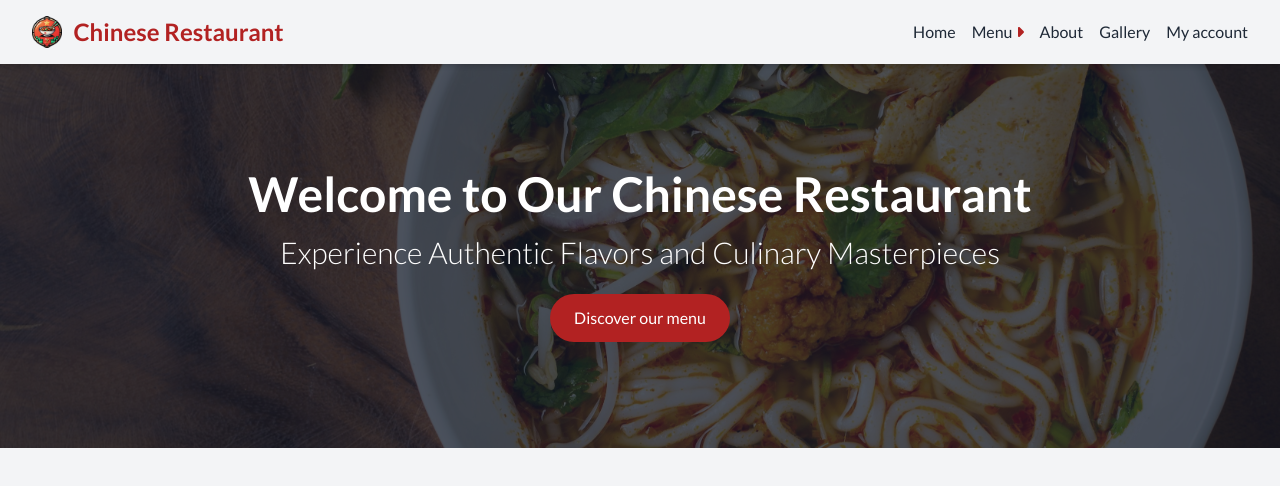
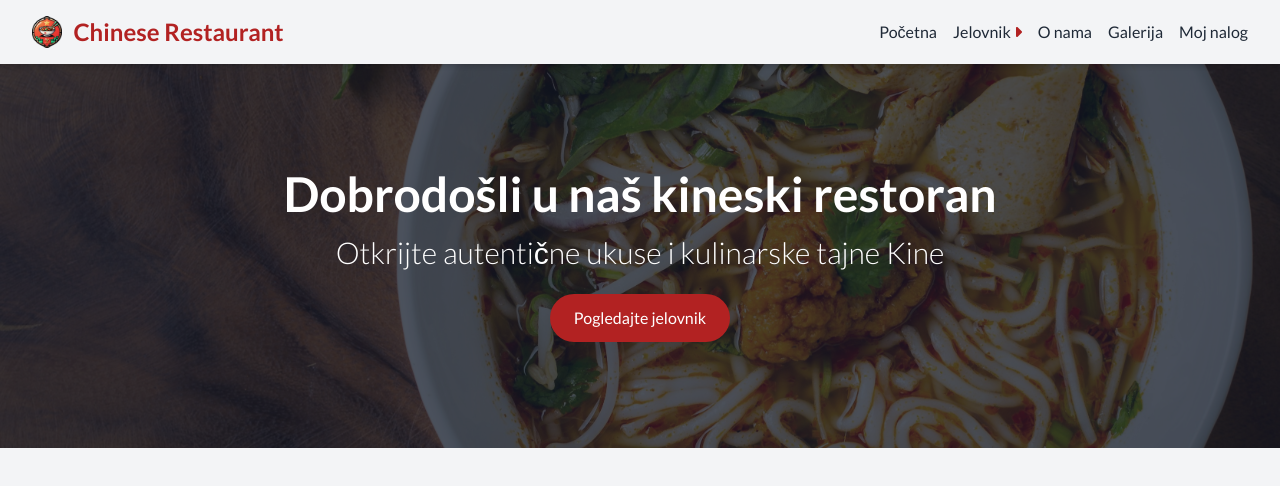
Before and after one commit to ilija02/restaurant-app, a Vue app: page / in a window 1280 px wide. Shown: the top 486 px of the page. Built offline with nearby package versions, Linux system fonts and the light colour scheme.

Commit message:
add initial internationalization

```diff
--- a/package.json
+++ b/package.json
@@ -9,8 +9,12 @@
     "preview": "vite preview"
   },
   "dependencies": {
+    "@fortawesome/fontawesome-svg-core": "^6.5.2",
+    "@fortawesome/free-solid-svg-icons": "^6.5.2",
+    "@fortawesome/vue-fontawesome": "^3.0.8",
     "jspdf": "^2.5.1",
     "vue": "^3.4.21",
+    "vue-i18n": "^9.13.1",
     "vue-router": "^4.0.13",
     "vuex": "^4.0.2"
   },
--- a/src/components/layout/Header.vue
+++ b/src/components/layout/Header.vue
@@ -12,11 +12,11 @@
           </div>
         </div>
         <div class="hidden md:flex items-center space-x-4">
-          <router-link to="/" class="text-gray-800 hover:text-primary-500">Home</router-link>
+          <router-link to="/" class="text-gray-800 hover:text-primary-500">{{ $t("nav.home") }}</router-link>
           <!-- Menu with submenu -->
           <div class="relative">
             <router-link to="/menu" class="text-gray-800 hover:text-primary-500" @mouseover="showSubmenu"
-              @mouseleave="hideSubmenu">Menu
+              @mouseleave="hideSubmenu">{{ $t("nav.menu") }}
               <span class="text-primary-500">
                 <fa icon="caret-down" v-if="submenuOpen" />
                 <fa icon="caret-right" v-else />
@@ -27,18 +27,20 @@
               class="absolute top-full left-0 bg-white shadow-lg py-2 mt-1 w-40 rounded-md overflow-visible z-10"
               @mouseover="showSubmenu" @mouseleave="hideSubmenu">
               <router-link to="/menu/appetizers"
-                class="block px-4 py-2 text-gray-800 hover:bg-gray-200 hover:text-primary-500">Appetizers</router-link>
+                class="block px-4 py-2 text-gray-800 hover:bg-gray-200 hover:text-primary-500">{{ $t("menu.appetizers")
+                }}</router-link>
               <router-link to="/menu/main-courses"
-                class="block px-4 py-2 text-gray-800 hover:bg-gray-200 hover:text-primary-500">Main
-                Courses</router-link>
+                class="block px-4 py-2 text-gray-800 hover:bg-gray-200 hover:text-primary-500">{{ $t("menu.main")
+                }}</router-link>
               <router-link to="/menu/desserts"
-                class="block px-4 py-2 text-gray-800 hover:bg-gray-200 hover:text-primary-500">Desserts</router-link>
+                class="block px-4 py-2 text-gray-800 hover:bg-gray-200 hover:text-primary-500">{{ $t("menu.desserts")
+                }}</router-link>
             </div>
           </div>
           <!-- End of Menu with submenu -->
-          <router-link to="#" class="text-gray-800 hover:text-primary-500">About</router-link>
-          <router-link to="#" class="text-gray-800 hover:text-primary-500">Gallery</router-link>
-          <router-link to="#" class="text-gray-800 hover:text-primary-500">My account</router-link>
+          <router-link to="#" class="text-gray-800 hover:text-primary-500">{{ $t("nav.about") }}</router-link>
+          <router-link to="#" class="text-gray-800 hover:text-primary-500">{{ $t("nav.gallery") }}</router-link>
+          <router-link to="#" class="text-gray-800 hover:text-primary-500">{{ $t("nav.account") }}</router-link>
         </div>
         <button type="button"
           class="md:hidden text-gray-500 hover:text-primary-500 focus:outline-none focus:text-primary-500"
@@ -52,12 +54,13 @@
     <!-- Mobile menu, show/hide based on menuOpen state. -->
     <div v-if="menuOpen" class="md:hidden transition ease-in-out duration-150">
       <div class="px-2 pt-4 pb-3 space-y-2 sm:px-3 shadow-primary-500 shadow-md">
-        <router-link to="/"
-          class="block text-gray-800 hover:bg-gray-200 hover:text-primary-500 py-1 px-2 rounded-md">Home</router-link>
+        <router-link to="/" class="block text-gray-800 hover:bg-gray-200 hover:text-primary-500 py-1 px-2 rounded-md">{{
+          $t("nav.home") }}</router-link>
         <!-- Mobile submenu -->
         <div class="relative z-10" @click="toggleSubmenu">
           <router-link to="#"
-            class="block text-gray-800 hover:bg-gray-200 hover:text-primary-500 py-1 px-2 rounded-md">Menu
+            class="block text-gray-800 hover:bg-gray-200 hover:text-primary-500 py-1 px-2 rounded-md">{{ $t("nav.menu")
+            }}
             <span class="text-primary-500">
               <fa icon="caret-down" v-if="submenuOpen" />
               <fa icon="caret-right" v-else />
@@ -67,24 +70,25 @@
           <div v-if="submenuOpen"
             class="absolute top-full left-0 bg-white shadow-lg py-2 mt-1 w-full rounded-md overflow-visible">
             <router-link to="/menu/all" class="block px-4 py-2 text-gray-800 hover:bg-gray-200 hover:text-primary-500"
-              @click="hideSubmenu">All categories</router-link>
+              @click="hideSubmenu">{{ $t("menu.all") }}</router-link>
             <router-link to="/menu/appetizers"
-              class="block px-4 py-2 text-gray-800 hover:bg-gray-200 hover:text-primary-500"
-              @click="hideSubmenu">Appetizers</router-link>
+              class="block px-4 py-2 text-gray-800 hover:bg-gray-200 hover:text-primary-500" @click="hideSubmenu">{{
+                $t("menu.appetizers") }}</router-link>
             <router-link to="/menu/main-courses"
-              class="block px-4 py-2 text-gray-800 hover:bg-gray-200 hover:text-primary-500">Main
-              Courses</router-link>
+              class="block px-4 py-2 text-gray-800 hover:bg-gray-200 hover:text-primary-500">{{ $t("menu.main")
+              }}</router-link>
             <router-link to="/menu/desserts"
-              class="block px-4 py-2 text-gray-800 hover:bg-gray-200 hover:text-primary-500">Desserts</router-link>
+              class="block px-4 py-2 text-gray-800 hover:bg-gray-200 hover:text-primary-500">{{ $t("menu.desserts")
+              }}</router-link>
           </div>
         </div>
         <!-- End of Mobile submenu -->
-        <router-link to="#"
-          class="block text-gray-800 hover:bg-gray-200 hover:text-primary-500 py-1 px-2 rounded-md">About</router-link>
-        <router-link to="#"
-          class="block text-gray-800 hover:bg-gray-200 hover:text-primary-500 py-1 px-2 rounded-md">Gallery</router-link>
-        <router-link to="#" class="block text-gray-800 hover:bg-gray-200 hover:text-primary-500 py-1 px-2 rounded-md">My
-          account</router-link>
+        <router-link to="#" class="block text-gray-800 hover:bg-gray-200 hover:text-primary-500 py-1 px-2 rounded-md">{{
+          $t("nav.about") }}</router-link>
+        <router-link to="#" class="block text-gray-800 hover:bg-gray-200 hover:text-primary-500 py-1 px-2 rounded-md">{{
+          $t('nav.gallery') }}</router-link>
+        <router-link to="#" class="block text-gray-800 hover:bg-gray-200 hover:text-primary-500 py-1 px-2 rounded-md">{{
+          $t('nav.account') }}</router-link>
       </div>
     </div>
   </nav>
--- /dev/null
+++ b/src/locales/en.js
@@ -0,0 +1,26 @@
+export default {
+  nav: {
+    home: "Home",
+    menu: "Menu",
+    about: "About",
+    gallery: "Gallery",
+    account: "My Account",
+  },
+  home: {
+    welcome: "Welcome to our Chinese restaurant",
+    subtitle: "Discover authentic flavors and culinary secrets of China",
+    menu: "View Menu",
+  },
+  menu: {
+    subtitle: "Our Offer",
+    appetizers: "Appetizers",
+    main: "Main Courses",
+    desserts: "Desserts",
+    all: "All Dishes",
+    sort: "Sort by",
+    find: "Find Dish",
+    download: "Download Menu",
+    name: "Name",
+    price: "Price",
+  },
+};
--- /dev/null
+++ b/src/locales/sr.js
@@ -0,0 +1,26 @@
+export default {
+  nav: {
+    home: "Početna",
+    menu: "Jelovnik",
+    about: "O nama",
+    gallery: "Galerija",
+    account: "Moj nalog",
+  },
+  home: {
+    welcome: "Dobrodošli u naš kineski restoran",
+    subtitle: "Otkrijte autentične ukuse i kulinarske tajne Kine",
+    menu: "Pogledajte jelovnik",
+  },
+  menu: {
+    subtitle: "Naša ponuda",
+    appetizers: "Predjela",
+    main: "Glavna jela",
+    desserts: "Deserti",
+    all: "Sva jela",
+    sort: "Sortiraj po",
+    find: "Pronađi jelo",
+    download: "Preuzmi jelovnik",
+    name: "Naziv",
+    price: "Cena",
+  },
+};
--- a/src/main.js
+++ b/src/main.js
@@ -1,15 +1,32 @@
 import { createApp } from "vue";
+import { createI18n } from "vue-i18n";
+
 import { fas } from "@fortawesome/free-solid-svg-icons";
 import { library } from "@fortawesome/fontawesome-svg-core";
 import { FontAwesomeIcon } from "@fortawesome/vue-fontawesome";
+
 import App from "./App.vue";
 import router from "./router";
 import store from "./store";
 import "./style.css";
 
+// Setup internationalization
+import en_locale from "@/locales/en.js";
+import sr_locale from "@/locales/sr.js";
+
+const i18n = createI18n({
+  locale: "sr", // default language
+  messages: {
+    en: en_locale, // English translations
+    sr: sr_locale, // Serbian translations
+  },
+});
+
 library.add(fas);
+
 createApp(App)
   .component("fa", FontAwesomeIcon)
+  .use(i18n)
   .use(router)
   .use(store)
   .mount("#app");
--- a/src/pages/HomePage.vue
+++ b/src/pages/HomePage.vue
@@ -6,15 +6,17 @@
       <div
         class="absolute inset-0 bg-gray-900 bg-opacity-75 flex flex-col justify-center items-start sm:items-center p-16">
         <h1 class="text-3xl md:text-5xl text-white font-bold">
-          Welcome to Our Chinese Restaurant
+          {{ $t('home.welcome') }}
         </h1>
         <h2 class="text-xl md:text-3xl text-white font-light mt-4 hidden md:block">
-          Experience Authentic Flavors and Culinary Masterpieces
+          {{ $t('home.subtitle') }}
         </h2>
 
         <router-link to="/menu">
           <button class="btn-action mt-6">
-            Discover our menu</button>
+            {{ $t(
+              'home.menu'
+            ) }}</button>
         </router-link>
       </div>
     </header>
--- a/src/pages/MenuPage.vue
+++ b/src/pages/MenuPage.vue
@@ -6,20 +6,20 @@
         <div class="max-w-7xl mx-auto px-4 sm:px-6 lg:px-8 py-12 ">
             <div
                 class="flex flex-col md:flex-row md:justify-between md:border-b-2 md:border-dashed md:border-gray-500  md:pb-2 mb-8">
-                <h2 class="text-3xl font-bold text-gray-800 mb-4">Our Menu</h2>
+                <h2 class="text-3xl font-bold text-gray-800 mb-4">{{ $t("menu.subtitle") }}</h2>
 
                 <!-- Sorting and Searching -->
                 <div class="flex flex-col md:flex-row md:justify-end flex-grow">
-                    <div class="flex items-center space-x-4 md:mr-2 w-full md:w-auto">
-                        <label for="sort" class="text-gray-700">Sort by:</label>
+                    <div class="flex items-center space-x-2 md:mr-2 w-full md:w-auto">
+                        <label for="sort" class="text-gray-700">{{ $t("menu.sort") }}:</label>
                         <select id="sort" v-model="sortKey"
                             class="p-2 border border-gray-300 rounded-md w-full md:w-auto">
-                            <option value="name">Name</option>
-                            <option value="price">Price</option>
+                            <option value="name">{{ $t("menu.name") }}</option>
+                            <option value="price">{{ $t("menu.price") }}</option>
                         </select>
                     </div>
                     <div class="flex items-center space-x-4 mt-4 md:mt-0 w-full md:w-auto">
-                        <input type="text" v-model="searchQuery" placeholder="Find dishes..."
+                        <input type="text" v-model="searchQuery" :placeholder="$t('menu.find') + '...'"
                             class="p-2 border border-gray-300 rounded-md w-full" />
                     </div>
                 </div>
@@ -52,7 +52,7 @@
         <div class="fixed bottom-4 right-4">
             <button class="px-4 py-2 bg-primary-500 text-white rounded-lg hover:bg-primary-600 shadow-black shadow-sm"
                 @click="downloadMenu">
-                Download Menu
+                {{ $t("menu.download") }}
             </button>
         </div>
     </div>
```
Also changed, not shown: 1 other file (tests, documents, lock files or other folders).
